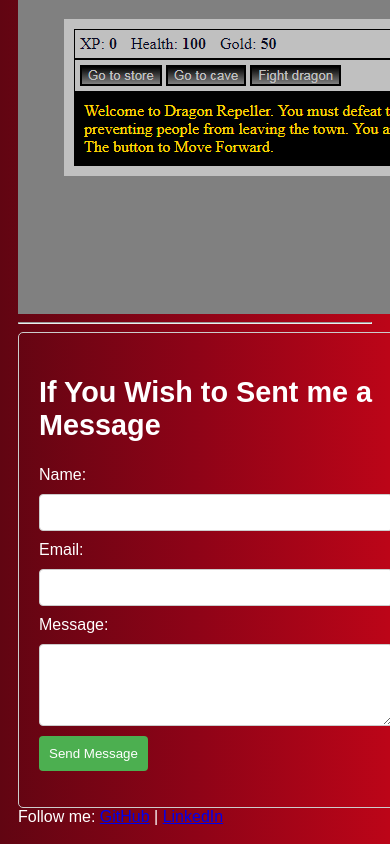
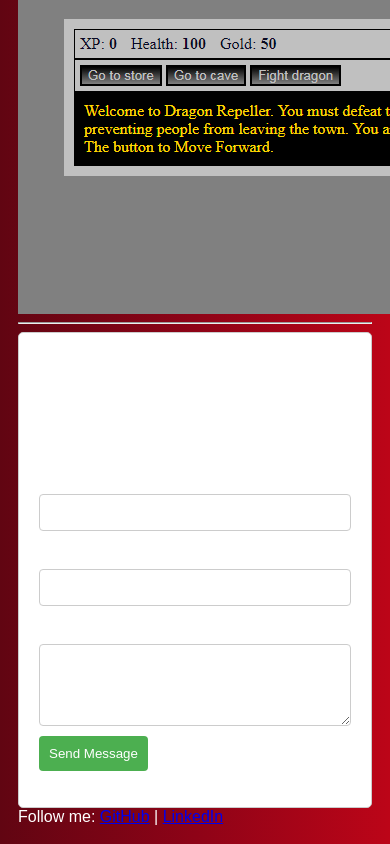
Before and after one commit to Travelling-Human/Front-End-Projects, a plain HTML site: page personal website/main.html in a window 390 px wide. Shown: the part 2146-2990 px from the top of the page. Drawn offline with Linux system fonts and the light colour scheme; files whose address does not match are found by name.

Commit message:
Update styles.css

```diff
--- a/personal website/styles.css
+++ b/personal website/styles.css
@@ -4,7 +4,12 @@
     padding: 10px;
   }
   .form-container {
-    width: 100%;
+    max-width: 300px;
+  margin: auto;
+  padding: 15px;
+  border: 1px solid #ccc;
+  border-radius: 5px;
+  background-color: #fff;
   }
 }
 
```
